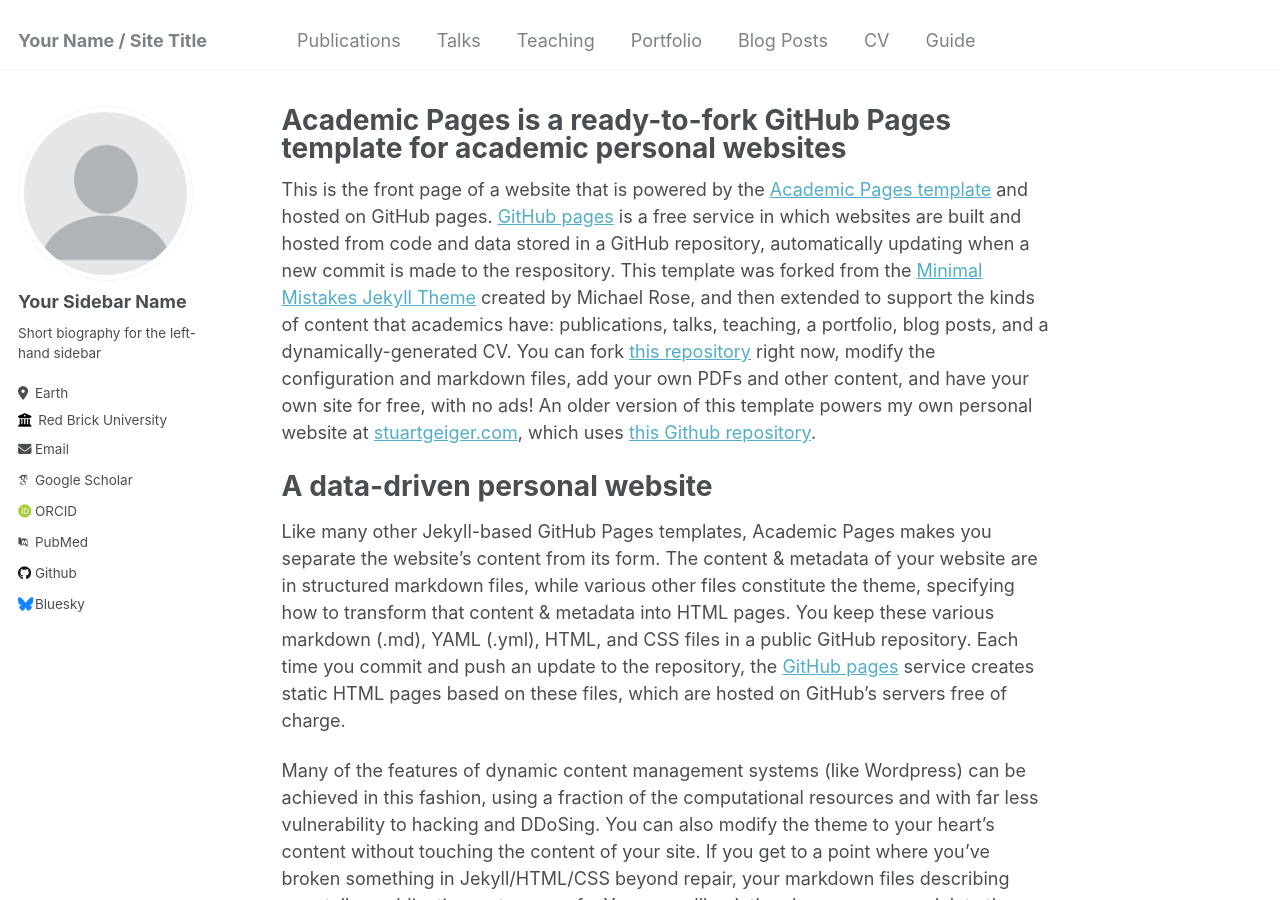
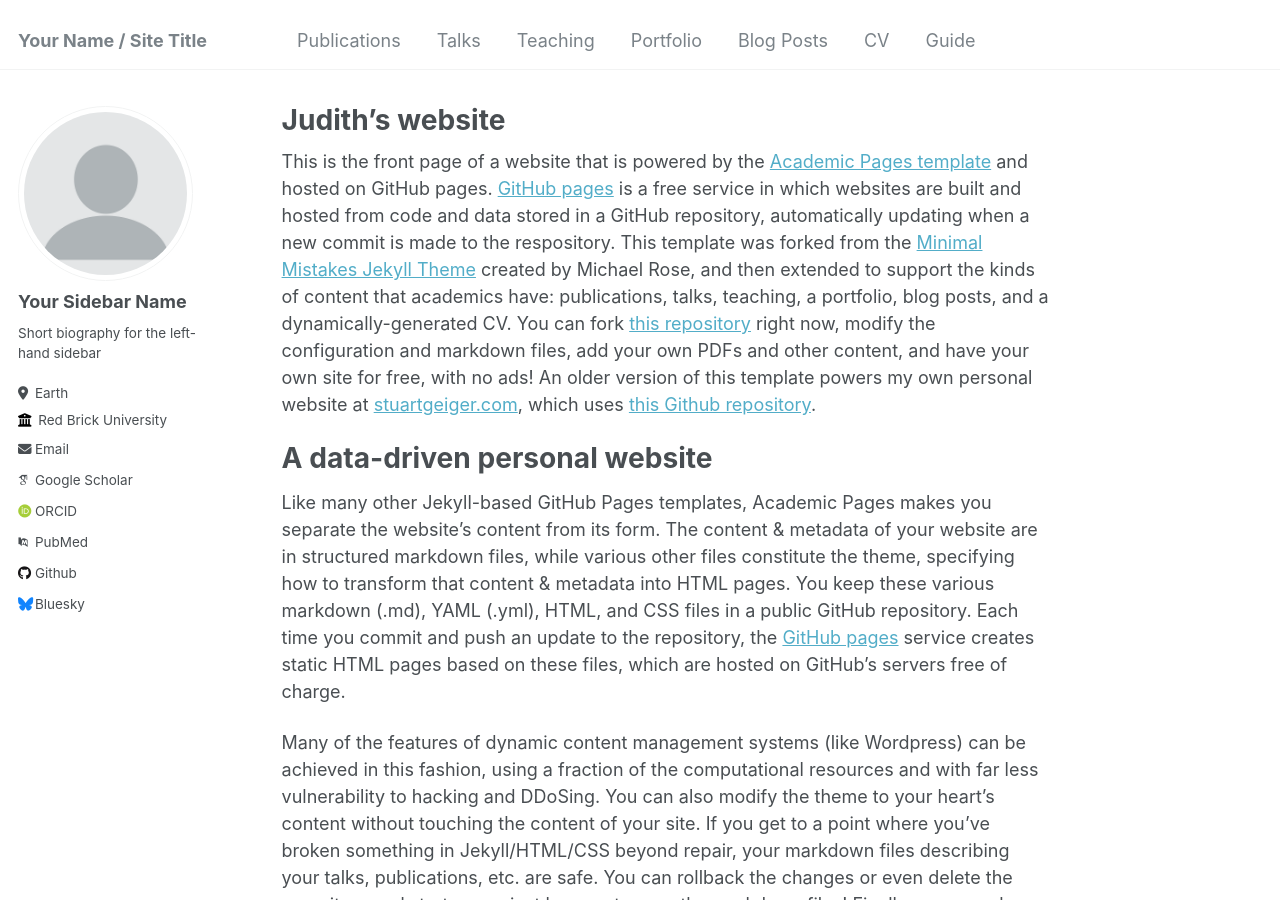
Before and after one commit to jschepers/jschepers.github.io, a Jekyll site: the page built from _pages/about.md, in a window 1280 px wide and 900 px high. Built offline with Jekyll 4.4.1, drawn with Linux system fonts in a browser that asks for light colours; some web fonts are replaced.

Commit message:
Update about.md

```diff
--- a/_pages/about.md
+++ b/_pages/about.md
@@ -1,6 +1,6 @@
 ---
 permalink: /
-title: "Academic Pages is a ready-to-fork GitHub Pages template for academic personal websites"
+title: "Judith's website"
 author_profile: true
 redirect_from:
   - /about/
```
